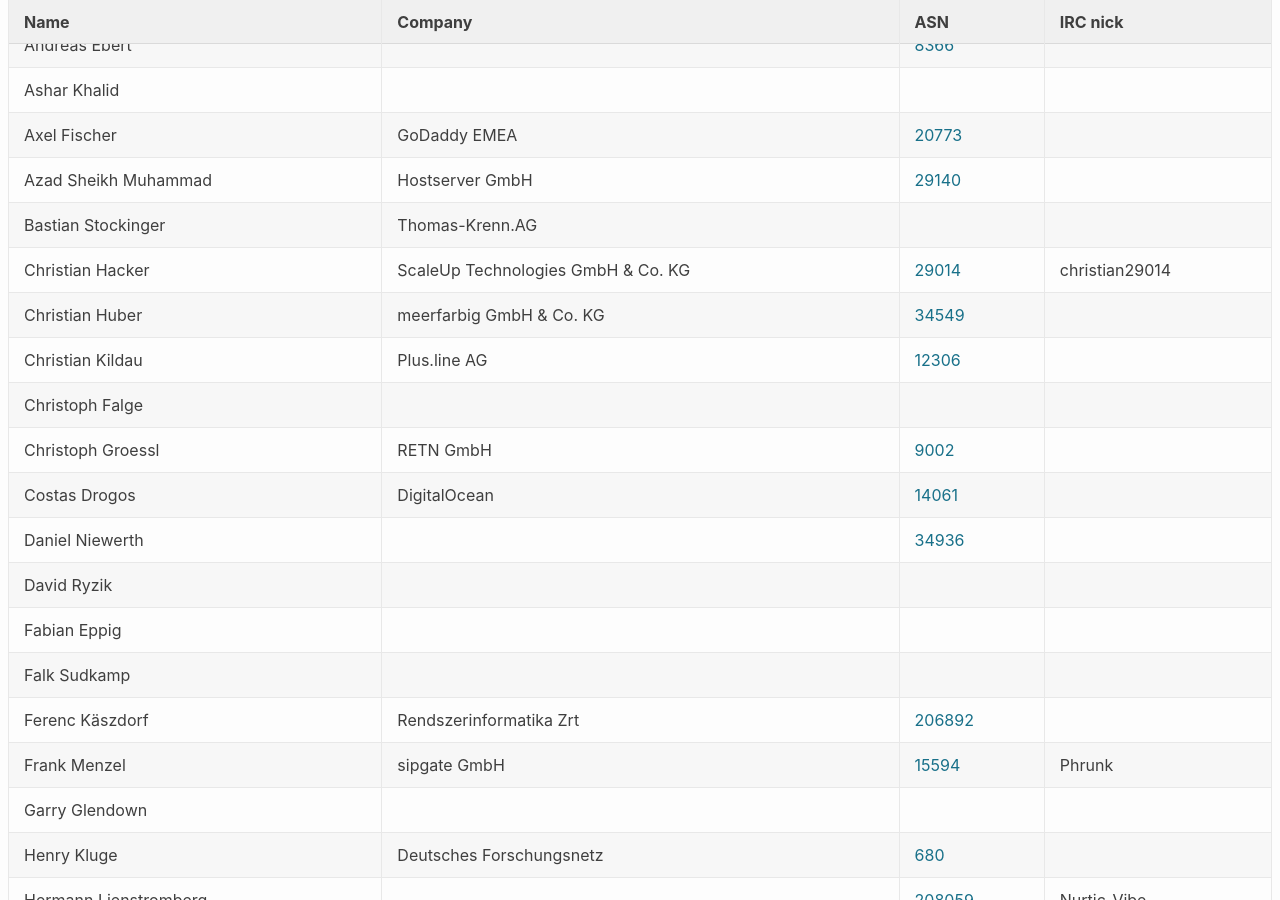
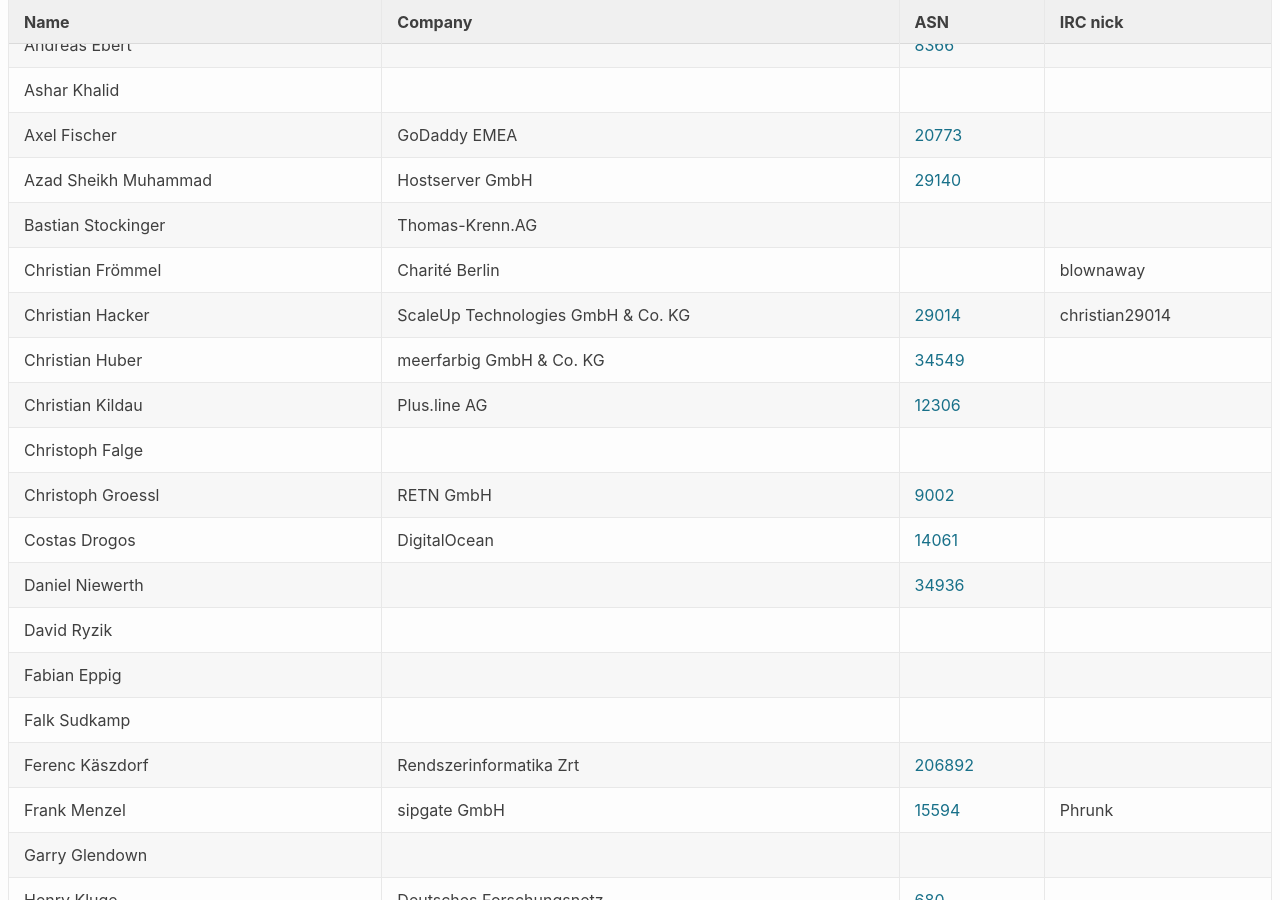
Before and after one commit to denog/pretix-attendeelist, a Jekyll site: the page built from denog14/index.md, in a window 1280 px wide and 900 px high, scrolled down 6819 px. Built offline with Jekyll 4.4.1, drawn with Linux system fonts in a browser that asks for light colours.

Commit message:
Latest data: Thu Oct  6 11:53:16 UTC 2022

```diff
--- a/_data/attendees_denog14_remote.json
+++ b/_data/attendees_denog14_remote.json
@@ -33,6 +33,12 @@
     "name": "Bastian Stockinger",
     "company": "Thomas-Krenn.AG",
     "irc": null,
+    "asn": null
+  },
+  {
+    "name": "Christian Frömmel",
+    "company": "Charité Berlin",
+    "irc": "blownaway",
     "asn": null
   },
   {
```
